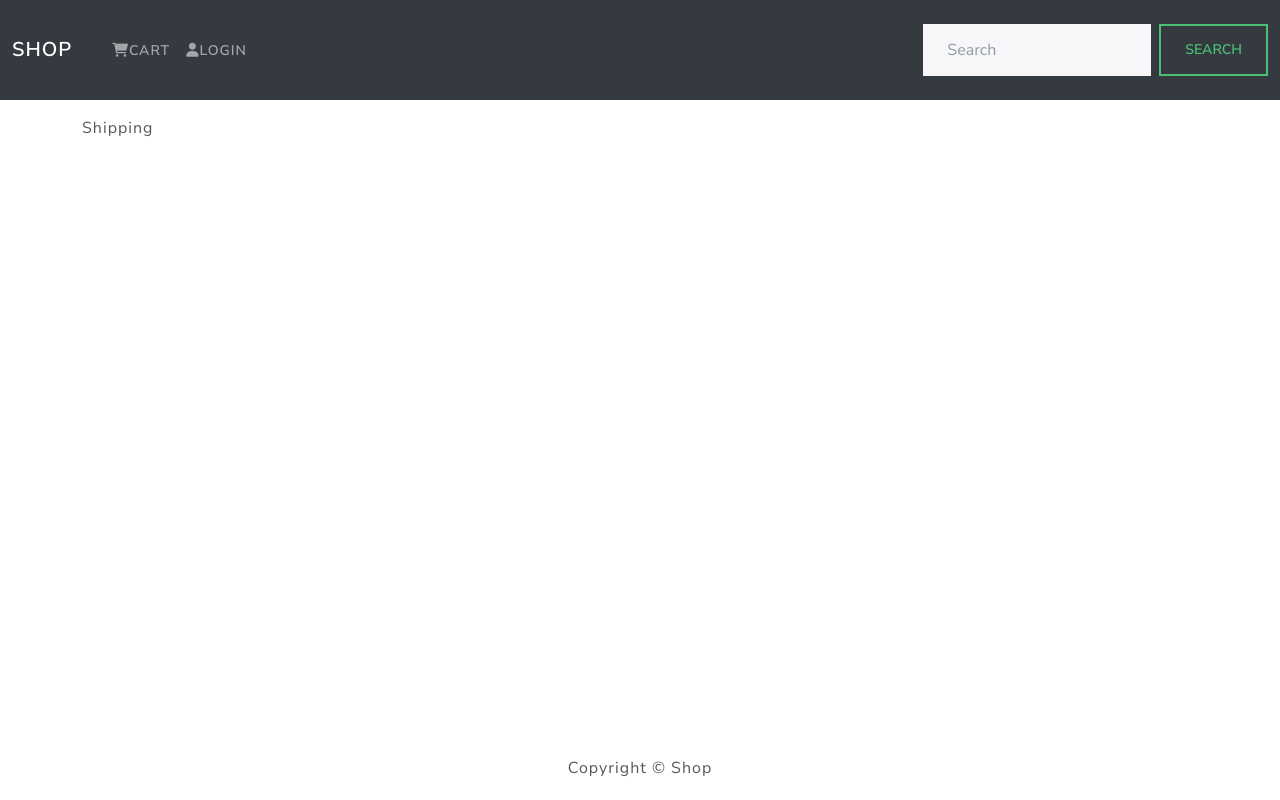
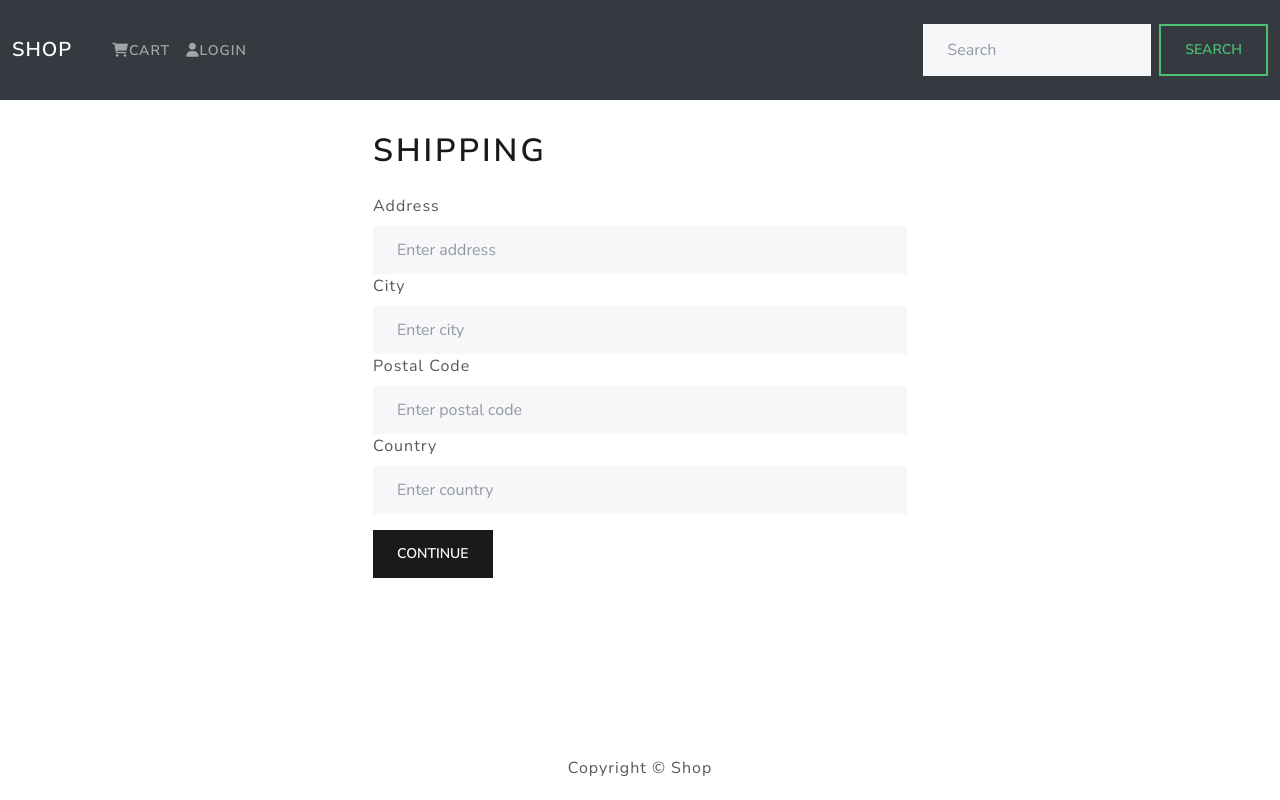
Before and after one commit to pablobt99/react-django-ecomerce-shop, a React (Create React App) app: page /shipping in a window 1280 px wide. Built offline with nearby package versions, Linux system fonts and the light colour scheme.

Commit message:
shipping

```diff
--- a/src/actions/cartActions.js
+++ b/src/actions/cartActions.js
@@ -1,5 +1,5 @@
 import axios from "axios";
-import { CART_ADD_ITEM, CART_REMOVE_ITEM } from "../constants/cartConstants";
+import { CART_ADD_ITEM, CART_REMOVE_ITEM, CART_SAVE_SHIPPING_ADDRESS } from "../constants/cartConstants";
 
 export const addToCart = (id, qty) => async (dispatch, getState) => {
     const {data} = await axios.get(`/api/products/${id}`)
@@ -28,3 +28,12 @@
     })
     localStorage.setItem('cartItems', JSON.stringify(getState().cart.cartItems))
 }
+
+export const saveShippingAddress = (data) => (dispatch) => {
+    dispatch({
+        type: CART_SAVE_SHIPPING_ADDRESS,
+        payload: data,
+
+    })
+    localStorage.setItem('shippingAddress', JSON.stringify(data))
+}
--- a/src/constants/cartConstants.js
+++ b/src/constants/cartConstants.js
@@ -1,2 +1,4 @@
 export const CART_ADD_ITEM = 'CART_ADD_ITEM'
 export const CART_REMOVE_ITEM = 'CART_REMOVE_ITEM'
+
+export const CART_SAVE_SHIPPING_ADDRESS = 'CART_SAVE_SHIPPING_ADDRESS'
--- a/src/reducers/cartReducers.js
+++ b/src/reducers/cartReducers.js
@@ -1,7 +1,7 @@
-import { CART_ADD_ITEM, CART_REMOVE_ITEM } from '../constants/cartConstants'
+import { CART_ADD_ITEM, CART_REMOVE_ITEM, CART_SAVE_SHIPPING_ADDRESS } from '../constants/cartConstants'
 
 
-export const cartReducer = (state={cartItems: []}, action) => {
+export const cartReducer = (state={cartItems: [], shippingAddress: {}}, action) => {
     switch(action.type){
         case CART_ADD_ITEM:
             const item = action.payload
@@ -26,6 +26,12 @@
                cartItems:state.cartItems.filter(x => x.product !== action.payload)
             }
 
+        case CART_SAVE_SHIPPING_ADDRESS:
+            return{
+                ...state,
+                shippingAddress: action.payload
+            }
+
 
         default:
             return state
--- a/src/screens/ShippingScreen.jsx
+++ b/src/screens/ShippingScreen.jsx
@@ -1,8 +1,95 @@
-import React from 'react'
+import React , {useState, useEffect} from 'react'
+import { Form, Button } from 'react-bootstrap'
+import { useDispatch, useSelector } from 'react-redux'
+import FormContainer from '../components/FormContainer'
+import { useNavigate } from "react-router";
+import { saveShippingAddress } from '../actions/cartActions'
+
 
 function ShippingScreen() {
+
+    const cart = useSelector(state => state.cart)
+    const{ shippingAddress } = cart
+
+    const dispatch = useDispatch()
+
+    const [address, setAddress] = useState(shippingAddress.address)
+    const [city, setCity] = useState(shippingAddress.city)
+    const [postalCode, setPostalCode] = useState(shippingAddress.postalCode)
+    const [country, setCountry] = useState(shippingAddress.country)
+    const navigate = useNavigate()
+    const submitHandler = (e) => {
+        e.preventDefault()
+        dispatch(saveShippingAddress({address, city, postalCode, country }))
+        navigate('/payment')
+    }
+
   return (
-    <div>Shipping</div>
+    <FormContainer>
+        <h1>Shipping</h1>
+        <Form onSubmit={submitHandler}>
+            <Form.Group controlId='address'>
+                <Form.Label>
+                  Address
+                </Form.Label>
+                <Form.Control
+                    required
+                    type='text'
+                    placeholder='Enter address'
+                    value={address ? address : ''}
+                    onChange={(e) => setAddress(e.target.value)}
+                >
+
+                </Form.Control>
+            </Form.Group>
+            <Form.Group controlId='city'>
+                <Form.Label>
+                  City
+                </Form.Label>
+                <Form.Control
+                    required
+                    type='text'
+                    placeholder='Enter city'
+                    value={city ? city : ''}
+                    onChange={(e) => setCity(e.target.value)}
+                >
+
+                </Form.Control>
+            </Form.Group>
+            <Form.Group controlId='postalCode'>
+                <Form.Label>
+                  Postal Code
+                </Form.Label>
+                <Form.Control
+                    required
+                    type='text'
+                    placeholder='Enter postal code'
+                    value={postalCode ? postalCode : ''}
+                    onChange={(e) => setPostalCode(e.target.value)}
+                >
+
+                </Form.Control>
+            </Form.Group>
+            <Form.Group controlId='country'>
+                <Form.Label>
+                  Country
+                </Form.Label>
+                <Form.Control
+                    required
+                    type='text'
+                    placeholder='Enter country'
+                    value={country ? country : ''}
+                    onChange={(e) => setCountry(e.target.value)}
+                >
+
+                </Form.Control>
+            </Form.Group>
+
+            <Button type="submit" variant="primary" className='mt-3'>
+                Continue
+            </Button>
+        </Form>
+    </FormContainer>
   )
 }
 
--- a/src/store.js
+++ b/src/store.js
@@ -22,8 +22,13 @@
 const userInfoFromStorage = localStorage.getItem('userInfo') ?
     JSON.parse(localStorage.getItem('userInfo')) : null
 
+const shippingAddressFromStorage = localStorage.getItem('shippingAddress') ?
+    JSON.parse(localStorage.getItem('shippingAddress')) : {}
+
 const initialState = {
-    cart: {cartItems: cartItemsFromStorage},
+    cart: {cartItems: cartItemsFromStorage,
+           shippingAddress: shippingAddressFromStorage
+          },
     userLogin: {userInfo: userInfoFromStorage}
 }
 
```
